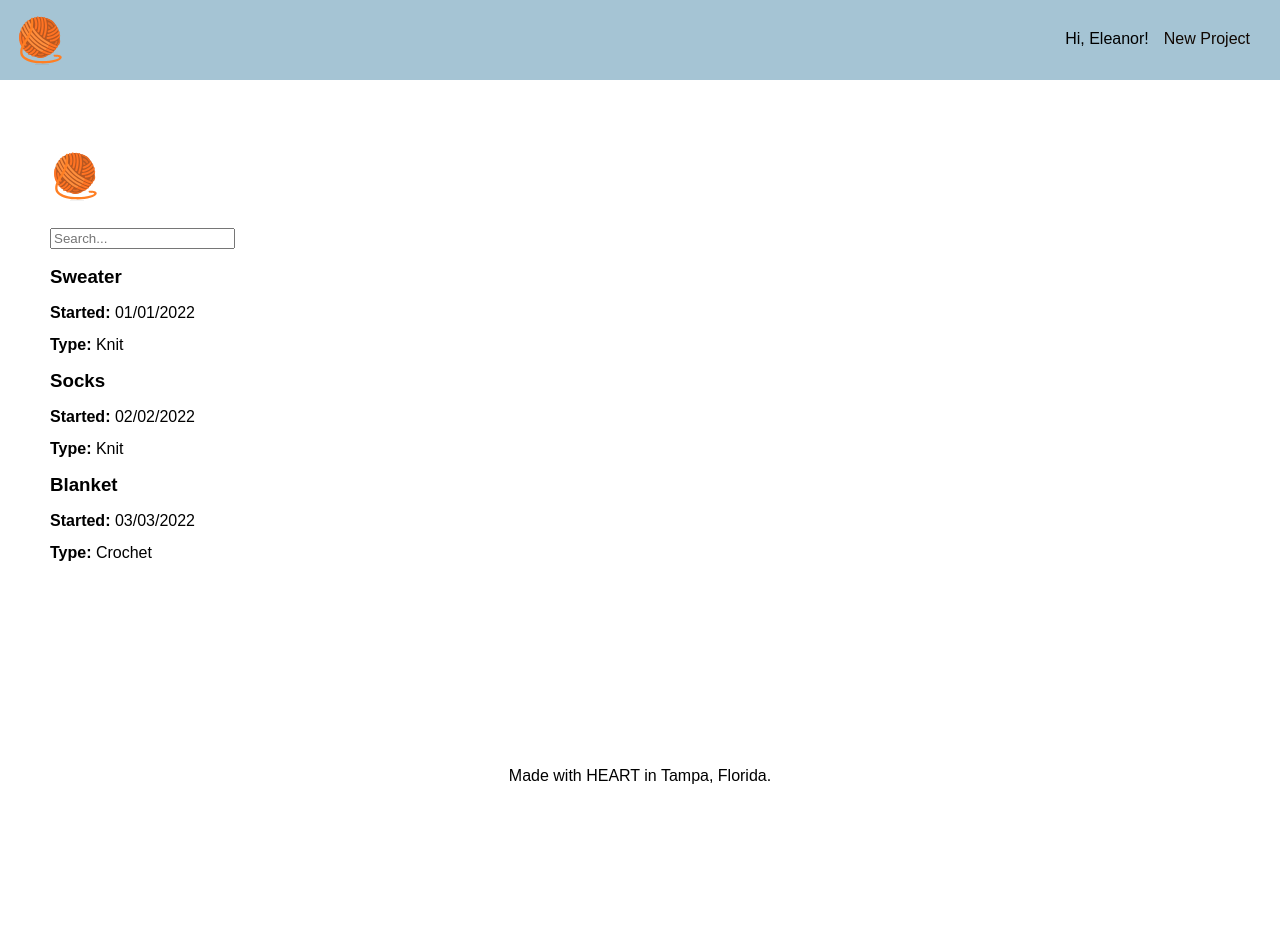
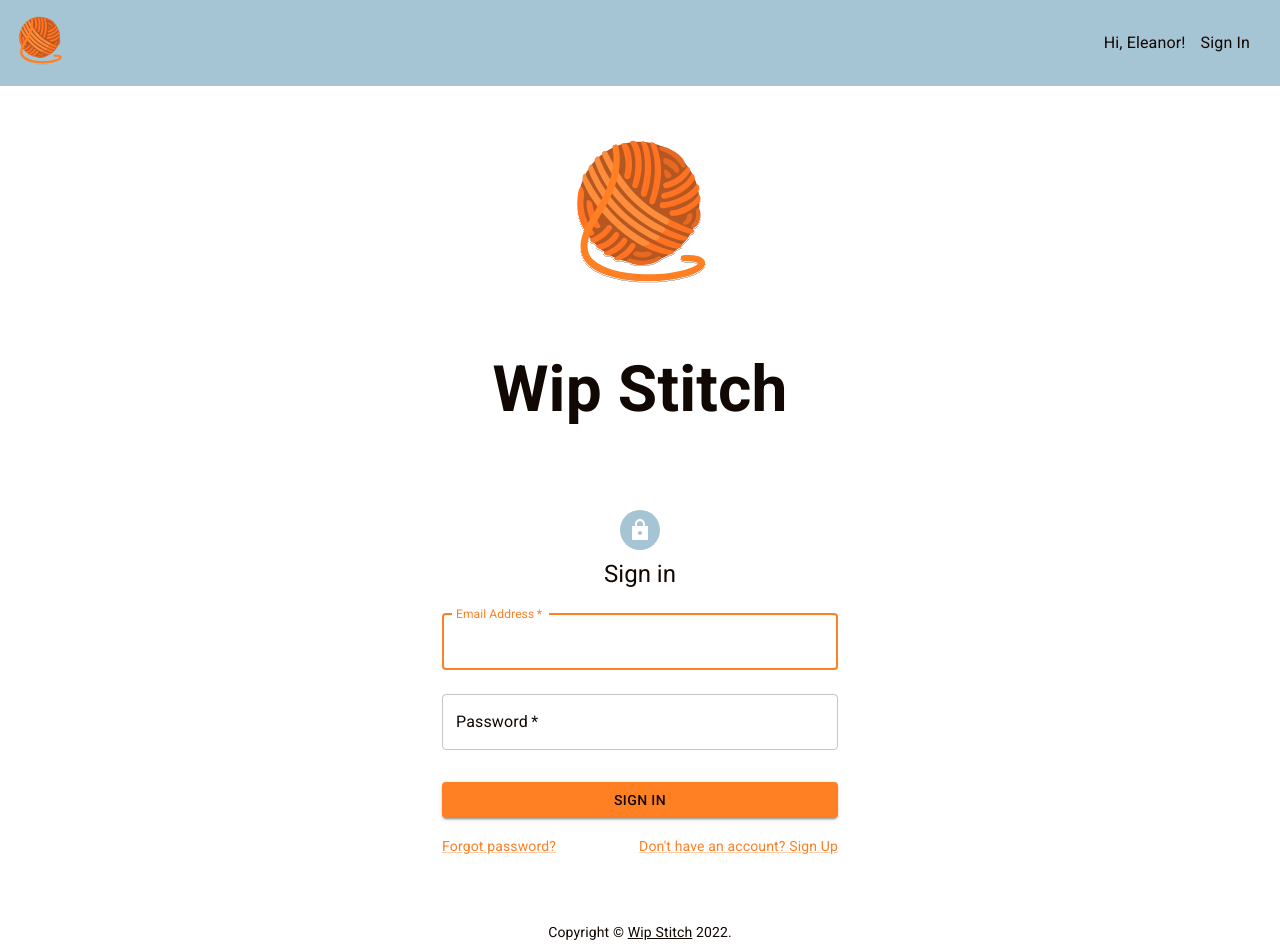
Before and after one commit to eleanor-miller/Capstone, a React (Vite) app in the folder ClientApp/: page / in a window 1280 px wide. Shown: the top 952 px of the page. Before the commit the page ends 800 px from the top, so only its background shows below. Built offline with nearby package versions, Linux system fonts and the light colour scheme.

Commit message:
add sign up sign in pages

```diff
--- a/ClientApp/index.html
+++ b/ClientApp/index.html
@@ -12,7 +12,7 @@
       href="https://fonts.googleapis.com/icon?family=Material+Icons"
     />
     <meta name="viewport" content="width=device-width, initial-scale=1.0" />
-    <title>Wip Stitch App</title>
+    <title>Wip Stitch</title>
   </head>
   <body>
     <div id="root"></div>
--- a/ClientApp/package.json
+++ b/ClientApp/package.json
@@ -19,6 +19,7 @@
   "dependencies": {
     "@emotion/react": "^11.8.2",
     "@emotion/styled": "^11.8.1",
+    "@mui/icons-material": "^5.5.0",
     "@mui/material": "^5.5.0",
     "@shoelace-style/shoelace": "^2.0.0-beta.71",
     "react": "^17.0.0",
--- a/ClientApp/src/App.tsx
+++ b/ClientApp/src/App.tsx
@@ -1,5 +1,42 @@
 import React from 'react'
+import SignUp from './pages/SignUp'
+import SignIn from './pages/SignIn'
 import logo from '/src/logo.svg'
+import FavoriteIcon from '@mui/icons-material/Favorite'
+
+import Container from '@mui/material/Container'
+import { createTheme, ThemeProvider } from '@mui/material/styles'
+
+const theme = createTheme({
+  palette: {
+    primary: {
+      main: '#ff7f23',
+      contrastText: '#110803',
+    },
+    secondary: {
+      main: '#a5c4d4',
+      contrastText: '#110803',
+    },
+    text: {
+      primary: '#110803',
+      secondary: '#110803',
+    },
+    divider: '#0b4b6c',
+    error: {
+      main: '#b65721',
+    },
+    warning: {
+      main: '#b65721',
+    },
+    info: {
+      main: '#a5c4d4',
+      contrastText: '#110803',
+    },
+    success: {
+      main: '#0b4b6c',
+    },
+  },
+})
 
 export function App() {
   return (
@@ -21,7 +58,7 @@ export function App() {
                 <p>Hi, Eleanor!</p>
               </li>
               <li>
-                <a href="#">New Project</a>
+                <a href="#">Sign In</a>
               </li>
             </ul>
           </nav>
@@ -31,7 +68,7 @@ export function App() {
       {/* Test different pages and components here before creating files. */}
 
       <main className="home">
-        <h1>
+        {/*<h1>
           <img src={logo} alt="Wip Stitch" height={50} width={50} />
         </h1>
         <form className="search">
@@ -65,11 +102,16 @@ export function App() {
               <b>Type: </b>Crochet
             </p>
           </li>
-        </ul>
+  </ul> */}
+        <SignIn />
       </main>
 
       <footer>
-        <p>Made with HEART in Tampa, Florida.</p>
+        <ThemeProvider theme={theme}>
+          <p>
+            Made with <FavoriteIcon color="primary" /> in Tampa, Florida.
+          </p>
+        </ThemeProvider>
       </footer>
     </>
   )
--- a/ClientApp/src/index.scss
+++ b/ClientApp/src/index.scss
@@ -47,6 +47,12 @@ li {
 
 header {
   background-color: var(--pale-cerulean);
+}
+
+.sign-up {
+  text-align: center;
+  background-color: #fff;
+  font-size: xx-large;
 }
 
 .logo {
--- /dev/null
+++ b/ClientApp/src/pages/SignIn.tsx
@@ -0,0 +1,149 @@
+import * as React from 'react'
+import logo from '/src/logo.svg'
+import Avatar from '@mui/material/Avatar'
+import Button from '@mui/material/Button'
+import CssBaseline from '@mui/material/CssBaseline'
+import TextField from '@mui/material/TextField'
+import Link from '@mui/material/Link'
+import Grid from '@mui/material/Grid'
+import Box from '@mui/material/Box'
+import LockSharpIcon from '@mui/icons-material/LockSharp'
+import Typography from '@mui/material/Typography'
+import Container from '@mui/material/Container'
+import { createTheme, ThemeProvider } from '@mui/material/styles'
+
+function Copyright(props: any) {
+  return (
+    <Typography
+      variant="body2"
+      color="text.secondary"
+      align="center"
+      {...props}
+    >
+      {'Copyright © '}
+      <Link color="inherit" href="https://mui.com/">
+        Wip Stitch
+      </Link>{' '}
+      {new Date().getFullYear()}
+      {'.'}
+    </Typography>
+  )
+}
+
+const theme = createTheme({
+  palette: {
+    primary: {
+      main: '#ff7f23',
+      contrastText: '#110803',
+    },
+    secondary: {
+      main: '#a5c4d4',
+      contrastText: '#110803',
+    },
+    text: {
+      primary: '#110803',
+      secondary: '#110803',
+    },
+    divider: '#0b4b6c',
+    error: {
+      main: '#b65721',
+    },
+    warning: {
+      main: '#b65721',
+    },
+    info: {
+      main: '#a5c4d4',
+      contrastText: '#110803',
+    },
+    success: {
+      main: '#0b4b6c',
+    },
+  },
+})
+
+export default function SignIn() {
+  const handleSubmit = (event: React.FormEvent<HTMLFormElement>) => {
+    event.preventDefault()
+    const data = new FormData(event.currentTarget)
+    // eslint-disable-next-line no-console
+    console.log({
+      email: data.get('email'),
+      password: data.get('password'),
+    })
+  }
+
+  return (
+    <ThemeProvider theme={theme}>
+      <header className="sign-up">
+        <img src={logo} alt="Wip Stitch" height={150} width={150} />
+        <h1>Wip Stitch</h1>
+      </header>
+      <Container component="main" maxWidth="xs">
+        <CssBaseline />
+        <Box
+          sx={{
+            marginTop: 8,
+            display: 'flex',
+            flexDirection: 'column',
+            alignItems: 'center',
+          }}
+        >
+          <Avatar sx={{ m: 1, bgcolor: 'secondary.main' }}>
+            <LockSharpIcon />
+          </Avatar>
+          <Typography component="h1" variant="h5">
+            Sign in
+          </Typography>
+          <Box
+            component="form"
+            onSubmit={handleSubmit}
+            noValidate
+            sx={{ mt: 1 }}
+          >
+            <TextField
+              margin="normal"
+              required
+              fullWidth
+              id="email"
+              label="Email Address"
+              name="email"
+              autoComplete="email"
+              autoFocus
+            />
+            <TextField
+              margin="normal"
+              required
+              fullWidth
+              name="password"
+              label="Password"
+              type="password"
+              id="password"
+              autoComplete="current-password"
+            />
+            <Button
+              type="submit"
+              fullWidth
+              variant="contained"
+              sx={{ mt: 3, mb: 2 }}
+            >
+              Sign In
+            </Button>
+            <Grid container>
+              <Grid item xs>
+                <Link href="#" variant="body2">
+                  Forgot password?
+                </Link>
+              </Grid>
+              <Grid item>
+                <Link href="#" variant="body2">
+                  {"Don't have an account? Sign Up"}
+                </Link>
+              </Grid>
+            </Grid>
+          </Box>
+        </Box>
+        <Copyright sx={{ mt: 8, mb: 4 }} />
+      </Container>
+    </ThemeProvider>
+  )
+}
--- /dev/null
+++ b/ClientApp/src/pages/SignUp.tsx
@@ -0,0 +1,158 @@
+import * as React from 'react'
+import logo from '/src/logo.svg'
+import Avatar from '@mui/material/Avatar'
+import Button from '@mui/material/Button'
+import CssBaseline from '@mui/material/CssBaseline'
+import TextField from '@mui/material/TextField'
+import FormControlLabel from '@mui/material/FormControlLabel'
+import Link from '@mui/material/Link'
+import Grid from '@mui/material/Grid'
+import Box from '@mui/material/Box'
+import LockSharpIcon from '@mui/icons-material/LockSharp'
+import Typography from '@mui/material/Typography'
+import Container from '@mui/material/Container'
+import { createTheme, ThemeProvider } from '@mui/material/styles'
+
+function Copyright(props: any) {
+  return (
+    <Typography
+      variant="body2"
+      color="text.secondary"
+      align="center"
+      {...props}
+    >
+      {'Copyright © '}
+      <Link color="inherit" href="#">
+        Wip Stitch
+      </Link>{' '}
+      {new Date().getFullYear()}
+      {'.'}
+    </Typography>
+  )
+}
+
+const theme = createTheme({
+  palette: {
+    primary: {
+      main: '#ff7f23',
+      contrastText: '#110803',
+    },
+    secondary: {
+      main: '#a5c4d4',
+      contrastText: '#110803',
+    },
+    text: {
+      primary: '#110803',
+      secondary: '#110803',
+    },
+    divider: '#0b4b6c',
+    error: {
+      main: '#b65721',
+    },
+    warning: {
+      main: '#b65721',
+    },
+    info: {
+      main: '#a5c4d4',
+      contrastText: '#110803',
+    },
+    success: {
+      main: '#0b4b6c',
+    },
+  },
+})
+
+export default function SignUp() {
+  const handleSubmit = (event: React.FormEvent<HTMLFormElement>) => {
+    event.preventDefault()
+    const data = new FormData(event.currentTarget)
+    console.log({
+      email: data.get('email'),
+      password: data.get('password'),
+    })
+  }
+
+  return (
+    <ThemeProvider theme={theme}>
+      <div className="sign-up">
+        <img src={logo} alt="Wip Stitch" height={150} width={150} />
+        <h1>Wip Stitch</h1>
+      </div>
+      <Container component="main" maxWidth="xs">
+        <CssBaseline />
+        <Box
+          sx={{
+            marginTop: 8,
+            display: 'flex',
+            flexDirection: 'column',
+            alignItems: 'center',
+          }}
+        >
+          <Avatar sx={{ m: 1, bgcolor: 'secondary.main' }}>
+            <LockSharpIcon />
+          </Avatar>
+          <Typography component="h1" variant="h5">
+            Sign up
+          </Typography>
+          <Box
+            component="form"
+            noValidate
+            onSubmit={handleSubmit}
+            sx={{ mt: 3 }}
+          >
+            <Grid container spacing={2}>
+              <Grid item xs={12}>
+                <TextField
+                  autoComplete="given-name"
+                  name="firstName"
+                  required
+                  fullWidth
+                  id="firstName"
+                  label="First Name"
+                  autoFocus
+                />
+              </Grid>
+              <Grid item xs={12}>
+                <TextField
+                  required
+                  fullWidth
+                  id="email"
+                  label="Email Address"
+                  name="email"
+                  autoComplete="email"
+                />
+              </Grid>
+              <Grid item xs={12}>
+                <TextField
+                  required
+                  fullWidth
+                  name="password"
+                  label="Password"
+                  type="password"
+                  id="password"
+                  autoComplete="new-password"
+                />
+              </Grid>
+            </Grid>
+            <Button
+              type="submit"
+              fullWidth
+              variant="contained"
+              sx={{ mt: 3, mb: 2 }}
+            >
+              Sign Up
+            </Button>
+            <Grid container justifyContent="flex-end">
+              <Grid item>
+                <Link href="#" variant="body2">
+                  Already have an account? Sign in
+                </Link>
+              </Grid>
+            </Grid>
+          </Box>
+        </Box>
+        <Copyright sx={{ mt: 5 }} />
+      </Container>
+    </ThemeProvider>
+  )
+}
```
Also changed, not shown: ClientApp/src/pages/Home.tsx (added), 1 other file (tests, documents, lock files or other folders).
